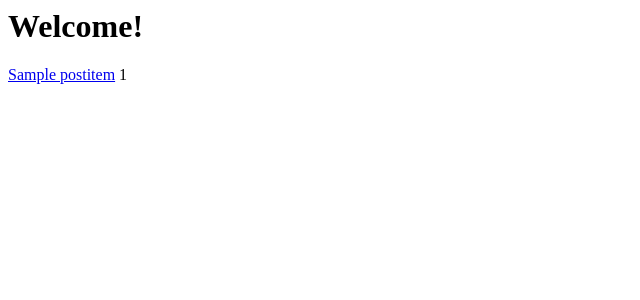
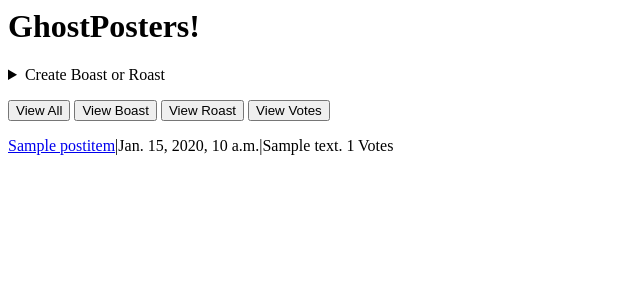
Before and after one commit to korenenyles/ghostpost, a Django app: page / in a window 1280 px wide. Shown: the top 300 px of the page, without its empty margins (0-640 px from the left). Run offline with Django 3.2, Linux system fonts and the light colour scheme; tables that the repository leaves empty hold one stand-in row (values such as "Sample post").

Commit message:
finished rubric adds some basic styling not required, finishing up some more styling tomorrow

```diff
--- a/posts/forms.py
+++ b/posts/forms.py
@@ -4,4 +4,4 @@ from posts.models import PostItem
 class AddPost(forms.ModelForm):
     class Meta:
         model = PostItem
-        fields = ['post_title', 'date', 'body']
+        fields = ['post_title', 'body', 'boast_or_roast']
--- a/posts/models.py
+++ b/posts/models.py
@@ -6,8 +6,12 @@ class PostItem(models.Model):
     post_title = models.CharField(max_length=30)
     body = models.CharField(max_length=280)
     date = models.DateTimeField(default=timezone.now)
+    upvotes = models.IntegerField(default=0)
+    downvotes = models.IntegerField(default=0)
     results = models.IntegerField(default=0)
-    #boast = models.BooleanField(default=False)
+    boast_or_roast= models.BooleanField(default=False, help_text="boast if clicked")
+
+
 
     def __str__(self):
         return self.post_title
--- a/posts/templates/generic_form.html
+++ /dev/null
@@ -1,5 +0,0 @@
-<form action="" method="post">
-    {% csrf_token %}
-    {{form.as_p}}
-    <input type="submit" value="Add Post">
-</form>
--- a/posts/templates/index.html
+++ b/posts/templates/index.html
@@ -1,6 +1,29 @@
-<h1>Welcome!</h1>
+<h1>GhostPosters!</h1>
+<div>
+{%if form %}<!--Matt Perry for the win!//-->
+<details> <!--suggested from Chris Wilson and Matt Perry //-->
+<summary>Create Boast or Roast</summary>
+<form action="" method="post">
+    {% csrf_token %}
+    {{form.as_p}}
+    <input type="submit" value="Add Post">
+</form>
+</details>
+{% endif%}
+</div>
+<div><p>
+<a href = {% url 'home'%}><button>View All</button></a>
+<a href = {% url 'boast'%}><button>View Boast</button></a>
+<a href = {% url 'roast'%}><button>View Roast</button></a>
+<a href = {% url 'votes'%}><button>View Votes</button></a>
+</p>
+</div>
 
+
+
+<div>
 {%for post in data%}
-    <p><a href = {% url 'post_detail' id=post.id%}>{{post}}</a>
-    {{post.results}}</p>
+    <p><a href = {% url 'post_detail' id=post.id%}>{{post}}</a>|{{post.date}}|{{post.body}}
+    {{post.results}} Votes </p>
 {% endfor %}
+</div>
--- a/posts/urls.py
+++ b/posts/urls.py
@@ -6,5 +6,8 @@ urlpatterns = [
     path('post_detail/<int:id>', views.post_detail, name='post_detail'),
     path('like/<int:post_id>/', views.like_view),
     path('dislike/<int:post_id>/', views.dislike_view),
-    path('form/', views.add_post, name='form')
+      path('boast/', views.boast_view, name='boast'),
+    path('roast/', views.roast_view, name='roast'),
+    path('vote/', views.vote_view, name='votes')
+
 ]
--- a/posts/views.py
+++ b/posts/views.py
@@ -3,23 +3,29 @@ from posts.models import PostItem
 from posts.forms import AddPost
 # Create your views here.
 def index(request):
-    data = PostItem.objects.all()
-    return render(request, 'index.html',{'data':data})
+    data = PostItem.objects.order_by('-date')
+    form = AddPost()
+    if request.method == "POST":
+        form = AddPost(request.POST)
+        form.save()
+        return HttpResponseRedirect(reverse("home"))
+    return render(request, 'index.html',{'form':form,'data':data})
 
 def post_detail(request, id):
     post = PostItem.objects.get(id=id)
     return render(request, 'post_detail.html', {'post': post})
 
+def boast_view(request):
+    data = PostItem.objects.filter(boast_or_roast=True).order_by('-date')
+    return render(request, 'index.html', {'data':data})
 
-def add_post(request):
-    html = "generic_form.html"
-    form = AddPost()
-    if request.method == "POST":
-        form = AddPost(request.POST)
-        form.save()
-        return HttpResponseRedirect(reverse("home"))
+def roast_view(request):
+    data= PostItem.objects.filter(boast_or_roast=False).order_by('-date')
+    return render(request, 'index.html', {'data':data})
 
-    return render(request, html, {"form": form})
+def vote_view(request):
+    data = PostItem.objects.order_by('-results')
+    return render(request, 'index.html', {'data':data})
 
 def like_view(request, post_id):
     post = PostItem.objects.get(id=post_id)
```
Also changed, not shown: posts/migrations/0006_postitem_boast.py (added), posts/migrations/0007_postitem_roast.py (added), posts/migrations/0008_auto_20200514_1446.py (added), posts/migrations/0009_auto_20200514_1450.py (added), posts/migrations/0010_auto_20200514_1505.py (added), posts/migrations/0011_auto_20200514_1507.py (added), posts/migrations/0012_auto_20200514_1536.py (added).
